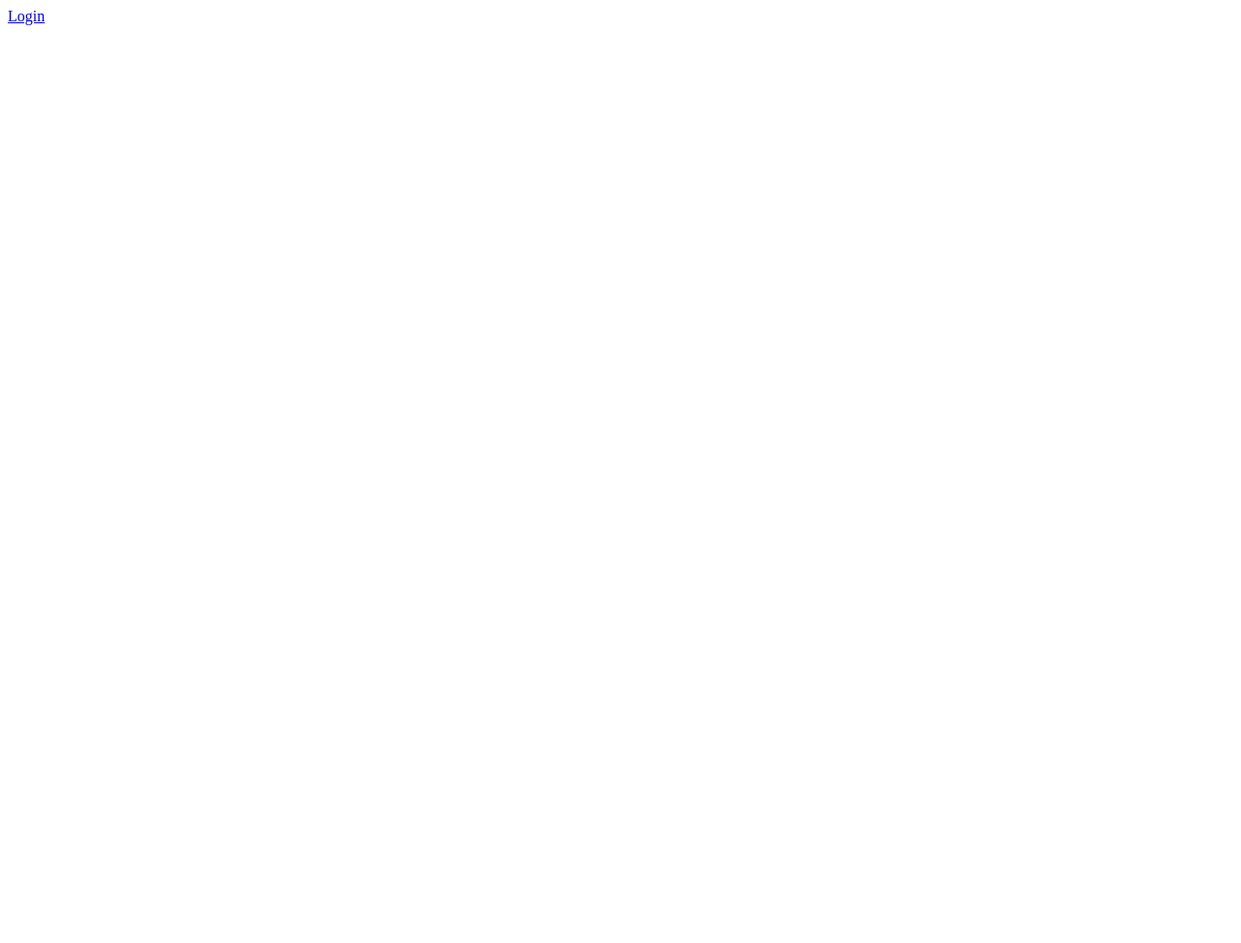
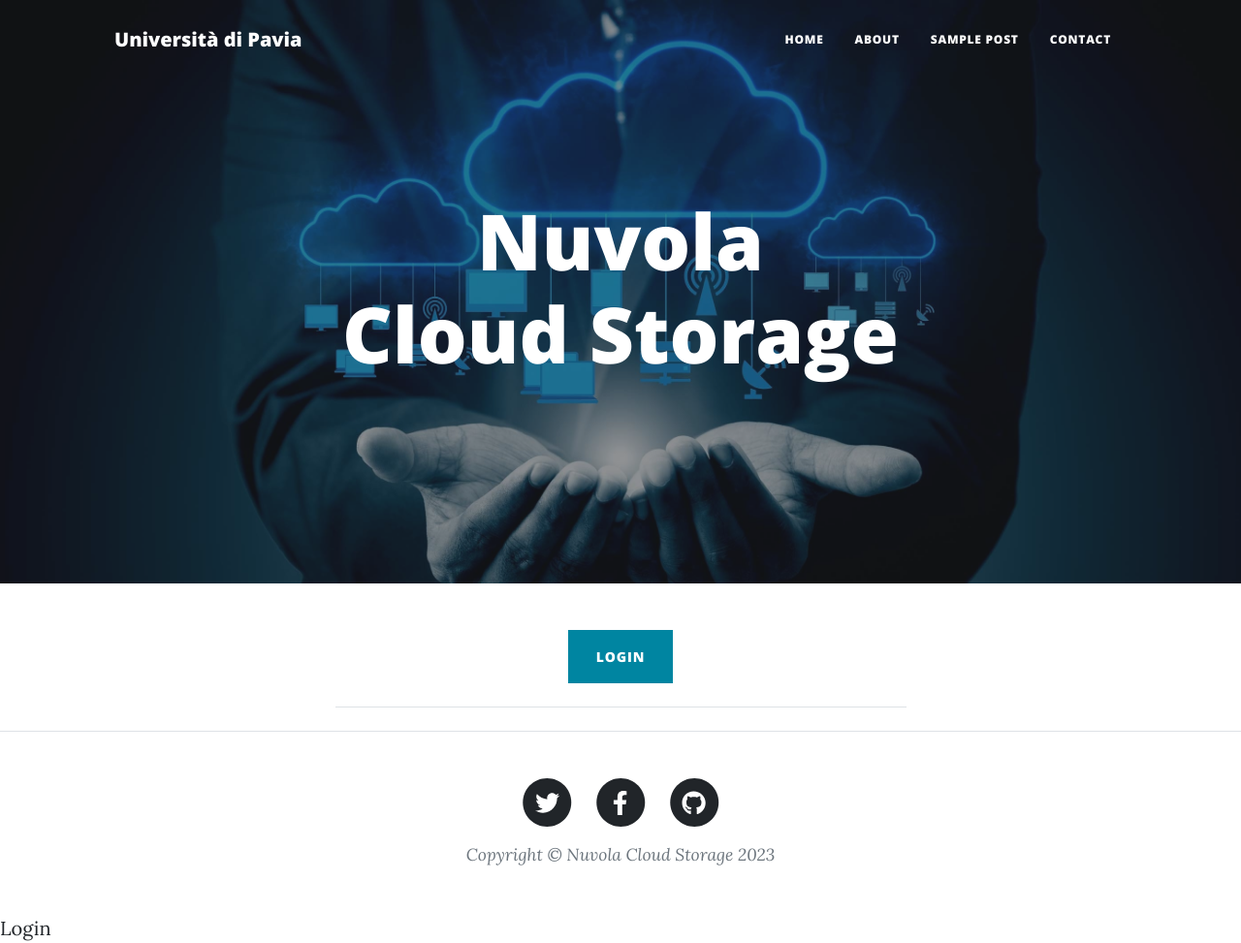
Before and after one commit to G-Roberto/CloudStorageProject, a plain HTML site: page index.html in a window 1280 px wide. Shown: the whole page at 97% size. Before the commit the page ends 800 px from the top, so only its background shows below. Drawn offline with nearby package versions, Linux system fonts and the light colour scheme.

Commit message:
Edited index.html

```diff
--- a/index.html
+++ b/index.html
@@ -1,3 +1,119 @@
+<!DOCTYPE html>
+<html lang="en">
+    <head>
+        <meta charset="utf-8" />
+        <meta name="viewport" content="width=device-width, initial-scale=1, shrink-to-fit=no" />
+        <meta name="description" content="" />
+        <meta name="author" content="Roberto Gentilini" />
+        <title>Nuvola Cloud Storage</title>
+        <link rel="icon" type="image/x-icon" href="assets/favicon.ico" />
+        <!-- Font Awesome icons (free version)-->
+        <script src="https://use.fontawesome.com/releases/v6.1.0/js/all.js" crossorigin="anonymous"></script>
+        <!-- Google fonts-->
+        <link href="https://fonts.googleapis.com/css?family=Lora:400,700,400italic,700italic" rel="stylesheet" type="text/css" />
+        <link href="https://fonts.googleapis.com/css?family=Open+Sans:300italic,400italic,600italic,700italic,800italic,400,300,600,700,800" rel="stylesheet" type="text/css" />
+        <!-- Core theme CSS (includes Bootstrap)-->
+        <link href="css/styles.css" rel="stylesheet" />
+    </head>
+    <body onload="javascript:gettoken();">
+        <!-- Navigation-->
+        <nav class="navbar navbar-expand-lg navbar-light" id="mainNav">
+            <div class="container px-4 px-lg-5">
+                <a class="navbar-brand" href="index.html">Università di Pavia</a>
+                <button class="navbar-toggler" type="button" data-bs-toggle="collapse" data-bs-target="#navbarResponsive" aria-controls="navbarResponsive" aria-expanded="false" aria-label="Toggle navigation">
+                    Menu
+                    <i class="fas fa-bars"></i>
+                </button>
+                <div class="collapse navbar-collapse" id="navbarResponsive">
+                    <ul class="navbar-nav ms-auto py-4 py-lg-0">
+                        <li class="nav-item"><a class="nav-link px-lg-3 py-3 py-lg-4" href="index.html">Home</a></li>
+                        <li class="nav-item"><a class="nav-link px-lg-3 py-3 py-lg-4" href="about.html">About</a></li>
+                        <li class="nav-item"><a class="nav-link px-lg-3 py-3 py-lg-4" href="post.html">Sample Post</a></li>
+                        <li class="nav-item"><a class="nav-link px-lg-3 py-3 py-lg-4" href="contact.html">Contact</a></li>
+                    </ul>
+                </div>
+            </div>
+        </nav>
+        <!-- Page Header-->
+        <header class="masthead" style="background-image: url('assets/img/home-bg.jpg')">
+            <div class="container position-relative px-4 px-lg-5">
+                <div class="row gx-4 gx-lg-5 justify-content-center">
+                    <div class="col-md-10 col-lg-8 col-xl-7">
+                        <div class="site-heading">
+                            <h1>Nuvola</br>Cloud Storage</h1>
+                            <span class="subheading"></span>
+                        </div>
+                    </div>
+                </div>
+            </div>
+        </header>
+        <!-- Main Content-->
+        <div class="container px-4 px-lg-5">
+            <div class="row gx-4 gx-lg-5 justify-content-center">
+                <div class="col-md-10 col-lg-8 col-xl-7">
+                    <div class="post-preview">
+						<form action="https://cloudstorage.auth.eu-central-1.amazoncognito.com/login?client_id=706u2dl32g17n4809n4sg2a24q&response_type=code&scope=email+openid&redirect_uri=https://main.d2cr6f6lf1jopj.amplifyapp.com/loggedin.html">
+							<input type="submit" value="Login" id="btn" class="btn btn-primary text-uppercase" onclick="show_contents()">
+						</form>
+                    </div>
+                    <!-- Divider-->
+                    <hr class="my-4" />
+                    <!-- Pager-->
+                </div>
+            </div>
+        </div>
+        <!-- Footer-->
+        <footer class="border-top">
+            <div class="container px-4 px-lg-5">
+                <div class="row gx-4 gx-lg-5 justify-content-center">
+                    <div class="col-md-10 col-lg-8 col-xl-7">
+                        <ul class="list-inline text-center">
+                            <li class="list-inline-item">
+                                <a href="#!">
+                                    <span class="fa-stack fa-lg">
+                                        <i class="fas fa-circle fa-stack-2x"></i>
+                                        <i class="fab fa-twitter fa-stack-1x fa-inverse"></i>
+                                    </span>
+                                </a>
+                            </li>
+                            <li class="list-inline-item">
+                                <a href="#!">
+                                    <span class="fa-stack fa-lg">
+                                        <i class="fas fa-circle fa-stack-2x"></i>
+                                        <i class="fab fa-facebook-f fa-stack-1x fa-inverse"></i>
+                                    </span>
+                                </a>
+                            </li>
+                            <li class="list-inline-item">
+                                <a href="#!">
+                                    <span class="fa-stack fa-lg">
+                                        <i class="fas fa-circle fa-stack-2x"></i>
+                                        <i class="fab fa-github fa-stack-1x fa-inverse"></i>
+                                    </span>
+                                </a>
+                            </li>
+                        </ul>
+                        <div class="small text-center text-muted fst-italic">Copyright &copy; Nuvola Cloud Storage 2023</div>
+                    </div>
+                </div>
+            </div>
+        </footer>
+        <!-- Bootstrap core JS-->
+        <script src="https://cdn.jsdelivr.net/npm/bootstrap@5.1.3/dist/js/bootstrap.bundle.min.js"></script>
+        <!-- Core theme JS-->
+        <script src="js/scripts.js"></script>
+    </body>
+</html>
+
+
+
+
+
+
+
+
+
+
 <!DOCTYPE html>
 <html>
     <head>
```
